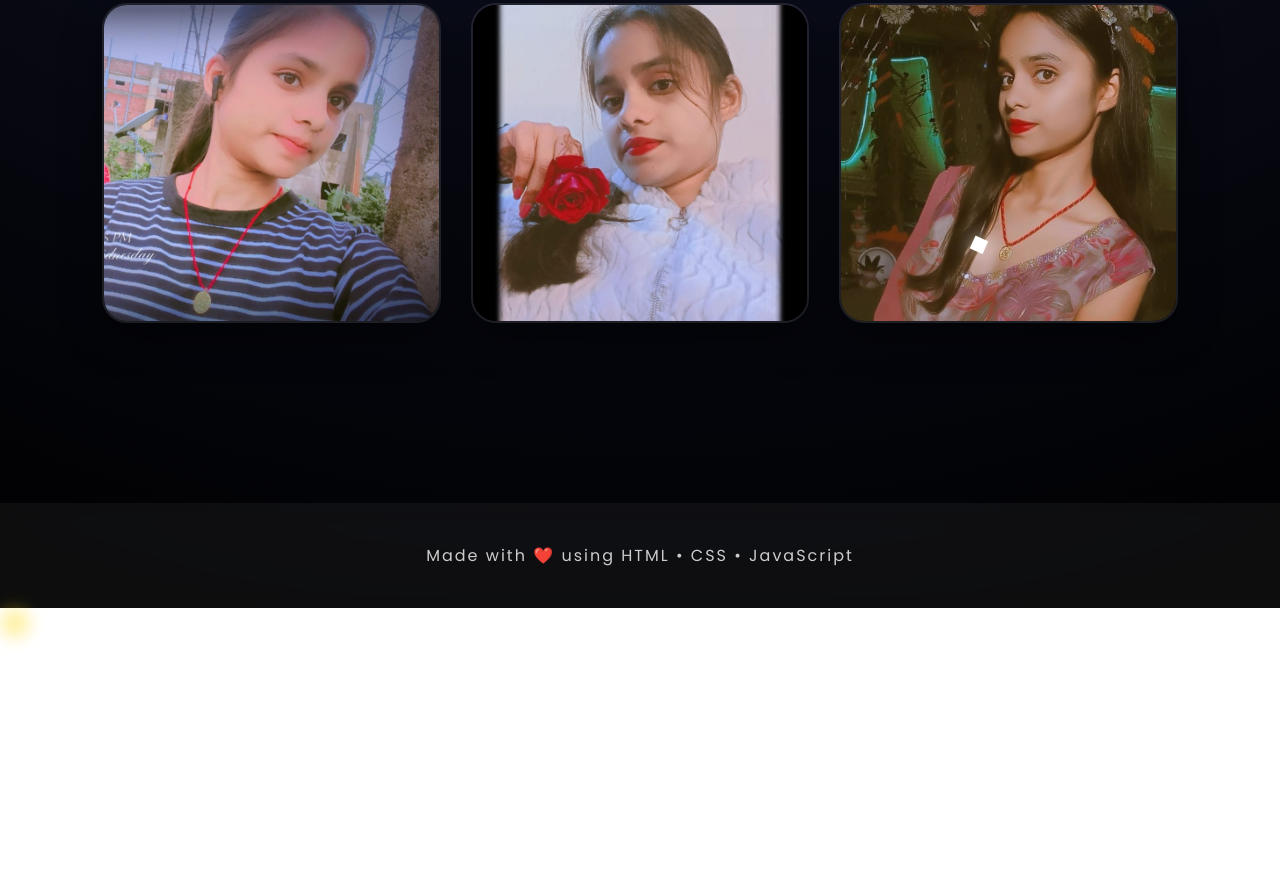
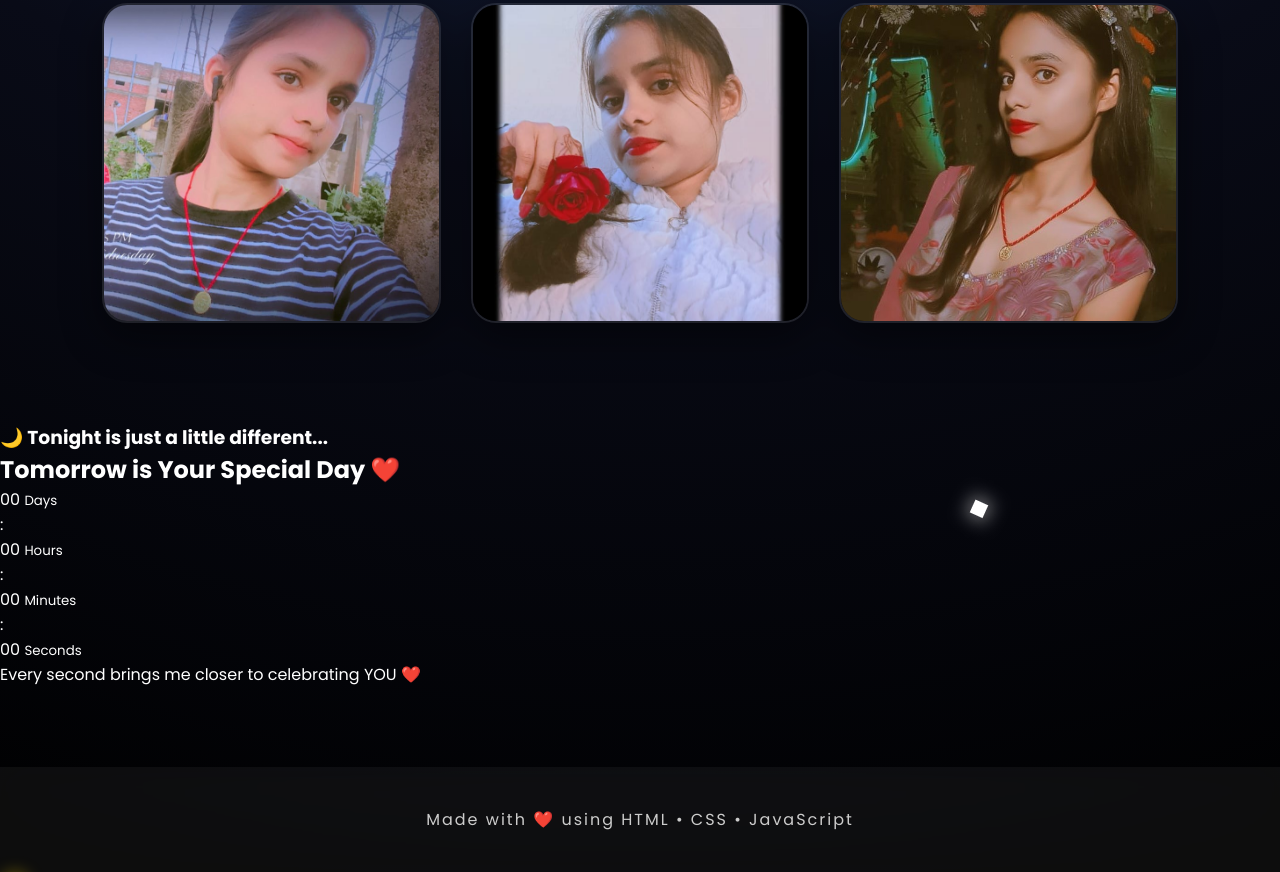
Before and after one commit to sjshubham16/surprise-for-you, a plain HTML site: page index.html in a window 1280 px wide. Shown: the part 1022-1894 px from the top of the page. Before the commit the page ends 1630 px from the top, so only its background shows below. Drawn offline with Linux system fonts and the light colour scheme.

Commit message:
Update index.html

```diff
--- a/index.html
+++ b/index.html
@@ -195,12 +195,57 @@
     <div class="gallery-grid">
 
     <img src="bandriya.jpg" alt="Photo 1">
-
 <img src="shreya2.jpeg" alt="Photo 2">
-
 <img src="shreya.jpeg" alt="Photo 3">
 
     </div>
+
+</section>
+<section id="premiumCountdown">
+
+    <div class="countdown-overlay"></div>
+
+    <h3 class="coming-text">
+        🌙 Tonight is just a little different...
+    </h3>
+
+    <h1 class="main-title">
+        Tomorrow is Your Special Day ❤️
+    </h1>
+
+    <div class="countdown-box">
+
+        <div class="time">
+            <span id="days">00</span>
+            <small>Days</small>
+        </div>
+
+        <div class="colon">:</div>
+
+        <div class="time">
+            <span id="hours">00</span>
+            <small>Hours</small>
+        </div>
+
+        <div class="colon">:</div>
+
+        <div class="time">
+            <span id="minutes">00</span>
+            <small>Minutes</small>
+        </div>
+
+        <div class="colon">:</div>
+
+        <div class="time">
+            <span id="seconds">00</span>
+            <small>Seconds</small>
+        </div>
+
+    </div>
+
+    <p id="loveMessage">
+        Every second brings me closer to celebrating YOU ❤️
+    </p>
 
 </section>
 
```
